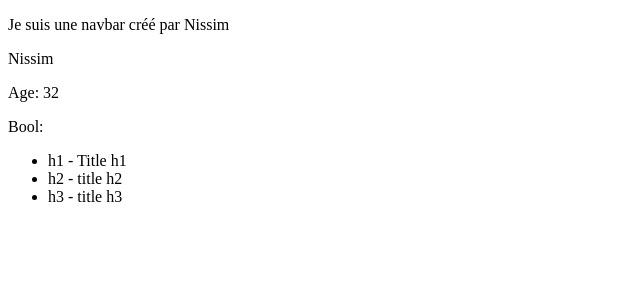
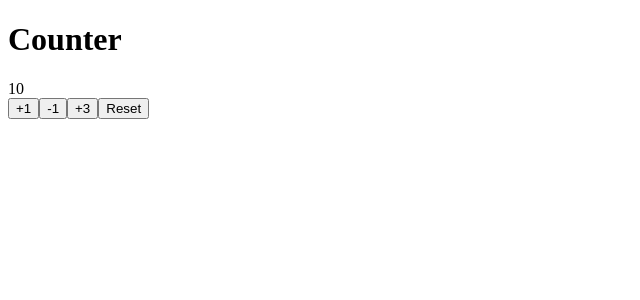
Before and after one commit to ndjerrou/react-week1-fsd53, a React (Vite) app: page / in a window 1280 px wide. Shown: the top 300 px of the page, without its empty margins (0-640 px from the left). Built offline with nearby package versions, Linux system fonts and the light colour scheme.

Commit message:
correction ex increment counter

```diff
--- a/src/App.jsx
+++ b/src/App.jsx
@@ -1,22 +1,7 @@
-import NavBar from './components/NavBar';
+import Counter from './components/Counter';
 
-const App = ({ name, aBool, anArray, age }) => {
-  return (
-    <div>
-      <NavBar name={name} />
-      <p>{name}</p>
-      <p>Age: {age}</p>
-      <p>Bool: {aBool}</p>
-
-      <ul>
-        {anArray.map(({ content, tag }) => (
-          <li key={content}>
-            {tag} - {content}
-          </li>
-        ))}
-      </ul>
-    </div>
-  );
+const App = () => {
+  return <Counter />;
 };
 
 export default App;
--- /dev/null
+++ b/src/components/Counter.jsx
@@ -0,0 +1,37 @@
+// hook useState
+import { useState } from 'react';
+
+function Counter() {
+  const [count, setCount] = useState(10);
+
+  const increment = () => {
+    setCount(count + 1); // asynchronous stuff
+    console.log(count + ' inside increment cb');
+  };
+  const decrement = () => {
+    setCount(count - 1);
+  };
+
+  const incrementByThree = () => {
+    setCount(count + 3);
+  };
+  // Ex
+
+  //  3 - Add a button to increment by +3
+
+  console.log(count);
+  return (
+    <>
+      <h1>Counter</h1>
+      {count}
+      <div>
+        <button onClick={increment}>+1</button>
+        <button onClick={decrement}>-1</button>
+        <button onClick={incrementByThree}>+3</button>
+        <button onClick={() => setCount(0)}>Reset</button>
+      </div>
+    </>
+  );
+}
+
+export default Counter;
--- a/src/components/NavBar.jsx
+++ b/src/components/NavBar.jsx
@@ -1,5 +1,5 @@
-const NavBar = ({ name }) => {
-  return <p>Je suis une navbar créé par {name}</p>;
+const NavBar = () => {
+  return <p>Navbar component</p>;
 };
 
 export default NavBar;
--- a/src/main.jsx
+++ b/src/main.jsx
@@ -2,95 +2,4 @@ import ReactDOM from 'react-dom/client';
 
 import App from './App';
 
-import './main.css';
-
-import clsx from 'clsx';
-
-const isMajor = false;
-const balance = 100;
-
-// Create a function that dynamically returns the correct class
-
-// isChoosen ==> title-selected
-// isChoosen = false ==> title-failure
-
-// const pickStyle = () => {
-//   return isChoosen ? 'title-selected' : 'title-failure';
-// };
-
-// const pickStyle = () => (isChoosen ? 'title-selected' : 'title-failure');
-
-const isChoosen = false;
-
-const pickStyle = () =>
-  clsx({
-    title: true,
-    selected: isChoosen,
-    failure: !isChoosen,
-  });
-
-const jsx = (
-  <div id='container'>
-    <p>Un paragraphe</p>
-    <p>{'une string'}</p>
-    {2}
-    <p>{true}</p>
-    <p>{false}</p>
-    {/* <p>
-      {{
-        student: true,
-        age: 17,
-      }}
-    </p> */}
-    <p>{[<p>P1</p>, <p>P2</p>, 'kikoo']}</p>
-    {/* Ex: display efficiently a navbar with 3 elements inside the navigation menu */}
-    <nav>
-      <ul>
-        <li>Menu Item</li>
-        <li>Menu Item</li>
-        <li>Menu Item</li>
-      </ul>
-    </nav>
-    {/* Display efficiently this navbar using an array */}
-    {/* <ul>{[<li>Menu Item</li>, <li>Menu Item</li>, <li>Menu Item</li>]}</ul>  */}
-
-    <ul>
-      {['menu item', 'menu item', 'menu item'].map(menuItem => (
-        <li key={menuItem + Math.random()}>{menuItem}</li>
-      ))}
-    </ul>
-
-    {/* Conditionnal jsx */}
-
-    {isMajor ? (
-      <p style={{ color: 'purple' }}>Congrats, tu peux passer ton permis ! </p>
-    ) : (
-      <p style={{ backgroundColor: 'red' }}>Failure ! Tu es trop jeune snif</p>
-    )}
-
-    {balance >= 100 && <h3>Clique ici pour retirer ton argent</h3>}
-
-    <h1 className={pickStyle()}>Messi</h1>
-  </div>
-);
-
-const myProps = {
-  name: 'Nissim',
-  uneAutreProp: 'encore une autre',
-  age: 32,
-  anArray: [
-    { tag: 'h1', content: 'Title h1' },
-    { tag: 'h2', content: 'title h2' },
-    { tag: 'h3', content: 'title h3' },
-  ],
-  aFunc() {
-    'kikoo';
-  },
-  aBool: true,
-  anObj: { aProp: 'aValue' },
-};
-ReactDOM.createRoot(document.getElementById('root')).render(
-  <App {...myProps} />
-);
-
-// JSX - Javascript XML
+ReactDOM.createRoot(document.getElementById('root')).render(<App />);
```
